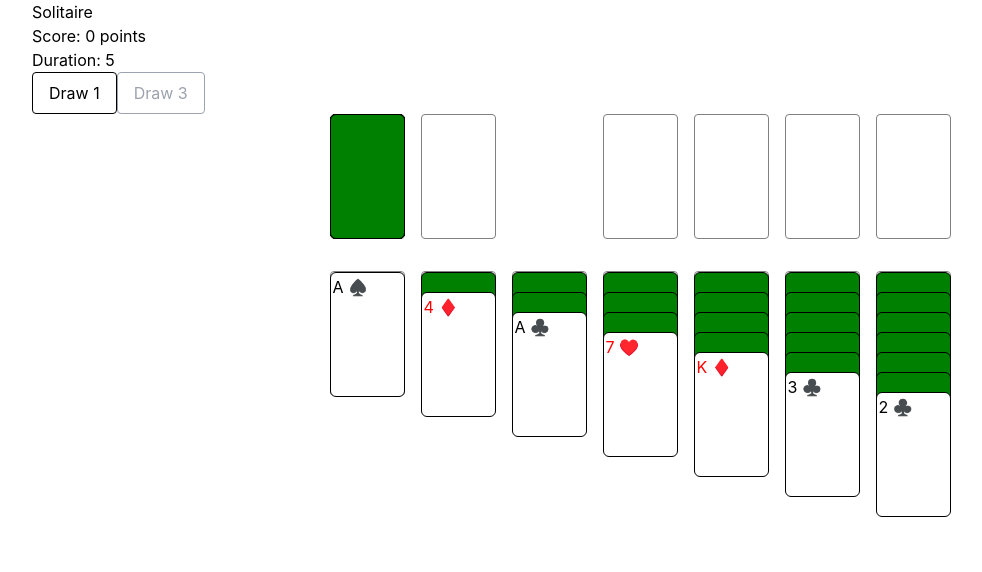
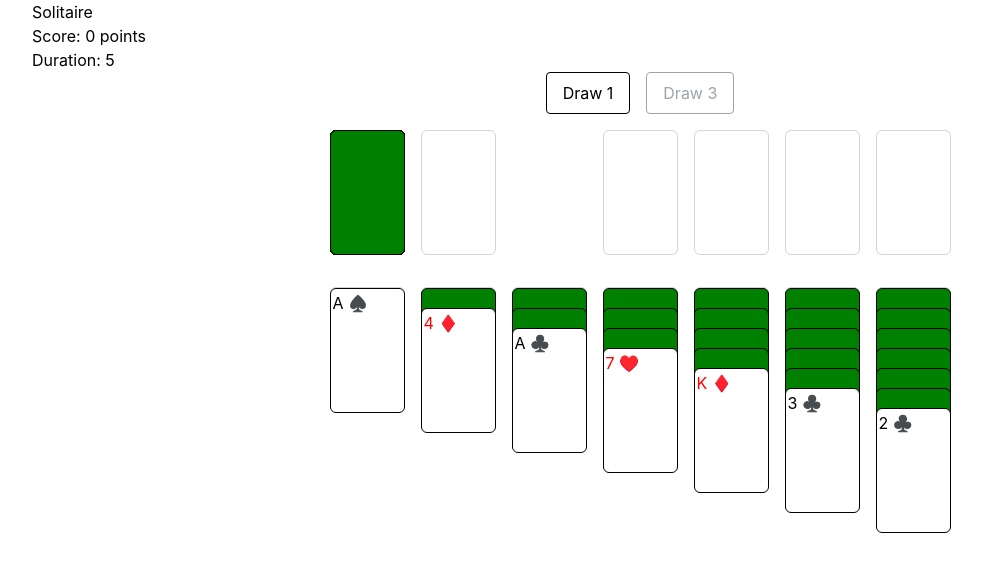
Before and after one commit to brhue/klondike, a React (Vite) app: page / in a window 1280 px wide. Shown: the top 572 px of the page, without its empty margins (0-982 px from the left). Built offline with nearby package versions, Linux system fonts and the light colour scheme.

Commit message:
Add pile component

```diff
--- a/src/KlondikeSolitaire.jsx
+++ b/src/KlondikeSolitaire.jsx
@@ -331,7 +331,7 @@ function KlondikeSolitaire({ scores, updateScores, onNewGame }) {
       <h1>Solitaire</h1>
       <h2>Score: {score} points</h2>
       <h2>Duration: {duration}</h2>
-      <p>
+      <div className="flex justify-center gap-4 mb-4">
         <Button
           onClick={(e) => {
             dispatch({ type: 'change_draw_mode', value: 1 })
@@ -348,10 +348,9 @@ function KlondikeSolitaire({ scores, updateScores, onNewGame }) {
         >
           Draw 3
         </Button>
-      </p>
+      </div>
       <div
-        className="play-area"
-        style={{ userSelect: 'none' }}
+        className="play-area select-none"
         onClick={(e) => {
           if (e.target.matches('.stock') || e.target.matches('.stock .card')) {
             if (state.stock.length === 0) {
@@ -480,36 +479,16 @@ function KlondikeSolitaire({ scores, updateScores, onNewGame }) {
       >
         <div className="upper-area flex gap-1 md:gap-4 mb-8 justify-center">
           <div className="stock-waste flex gap-1 md:gap-4 mr-[54px] md:mr-[91px]">
-            <div
-              className="stock relative w-[50px] h-[100px] md:w-[75px] md:h-[125px]"
-              data-pile="stock"
-              style={{
-                border: '1px solid gray',
-                borderRadius: '4px',
-                display: 'flex',
-                justifyContent: 'center',
-                alignItems: 'center',
-              }}
-            >
+            <Pile type="stock">
               {stock.length ? (
                 stock.map((card) => {
                   return <Card key={card.id} {...card} isSelected={card.id === selectedCard?.id} />
                 })
               ) : (
-                <p>Reset</p>
+                <p className="-z-[1]">Reset</p>
               )}
-            </div>
-            <div
-              className="waste relative w-[50px] h-[100px] md:w-[75px] md:h-[125px]"
-              data-pile="waste"
-              style={{
-                border: '1px solid gray',
-                borderRadius: '4px',
-                display: 'flex',
-                justifyContent: 'center',
-                alignItems: 'center',
-              }}
-            >
+            </Pile>
+            <Pile type="waste">
               {waste.map((card, i) => {
                 if (drawMode === 3) {
                   let isTopThree = waste.length - i < 3
@@ -526,28 +505,16 @@ function KlondikeSolitaire({ scores, updateScores, onNewGame }) {
                 }
                 return <Card key={card.id} {...card} isSelected={card.id === selectedCard?.id} />
               })}
-            </div>
+            </Pile>
           </div>
           <div className="foundations flex gap-1 md:gap-4">
             {foundations.map((foundation, i) => {
               return (
-                <div
-                  className="foundation w-[50px] md:w-[75px] h-[100px] md:h-[125px]"
-                  id={'f' + i}
-                  key={i}
-                  data-pile="foundation"
-                  style={{
-                    border: '1px solid gray',
-                    borderRadius: '4px',
-                    display: 'flex',
-                    justifyContent: 'center',
-                    alignItems: 'center',
-                  }}
-                >
+                <Pile id={'f' + i} key={i} type="foundation">
                   {foundation.map((card) => {
                     return <Card key={card.id} {...card} isSelected={card.id === selectedCard?.id} />
                   })}
-                </div>
+                </Pile>
               )
             })}
           </div>
@@ -556,20 +523,7 @@ function KlondikeSolitaire({ scores, updateScores, onNewGame }) {
           {tableaux.map((tableau, i) => {
             let inStack = false
             return (
-              <div
-                key={i}
-                id={`t${i}`}
-                className="tableau relative w-[50px] md:w-[75px] h-[100px] md:h-[125px]"
-                data-pile="tableau"
-                style={{
-                  border: '1px solid gray',
-                  borderRadius: '4px',
-                  display: 'flex',
-                  justifyContent: 'center',
-                  alignItems: 'center',
-                  flexShrink: 0,
-                }}
-              >
+              <Pile key={i} id={`t${i}`} type="tableau">
                 {tableau.map((card, i) => {
                   let isSelected = card.id === selectedCard?.id
                   if (isSelected) inStack = true
@@ -583,7 +537,7 @@ function KlondikeSolitaire({ scores, updateScores, onNewGame }) {
                     />
                   )
                 })}
-              </div>
+              </Pile>
             )
           })}
         </div>
@@ -592,4 +546,16 @@ function KlondikeSolitaire({ scores, updateScores, onNewGame }) {
   )
 }
 
+function Pile({ type, children, ...props }) {
+  return (
+    <div
+      {...props}
+      className={`${type} relative flex justify-center items-center w-[50px] h-[100px] border-[1px] border-gray-300 rounded-md md:w-[75px] md:h-[125px]`}
+      data-pile={type}
+    >
+      {children}
+    </div>
+  )
+}
+
 export default KlondikeSolitaire
```
